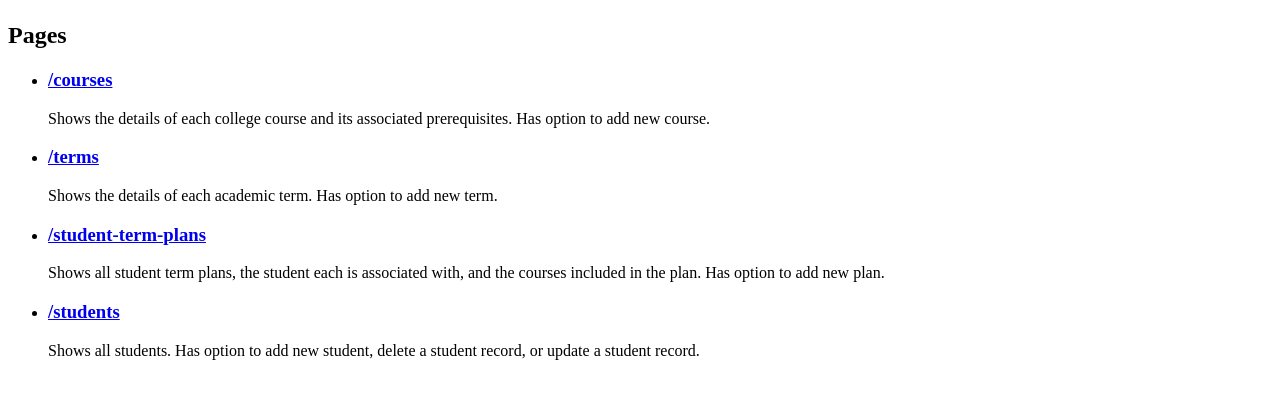
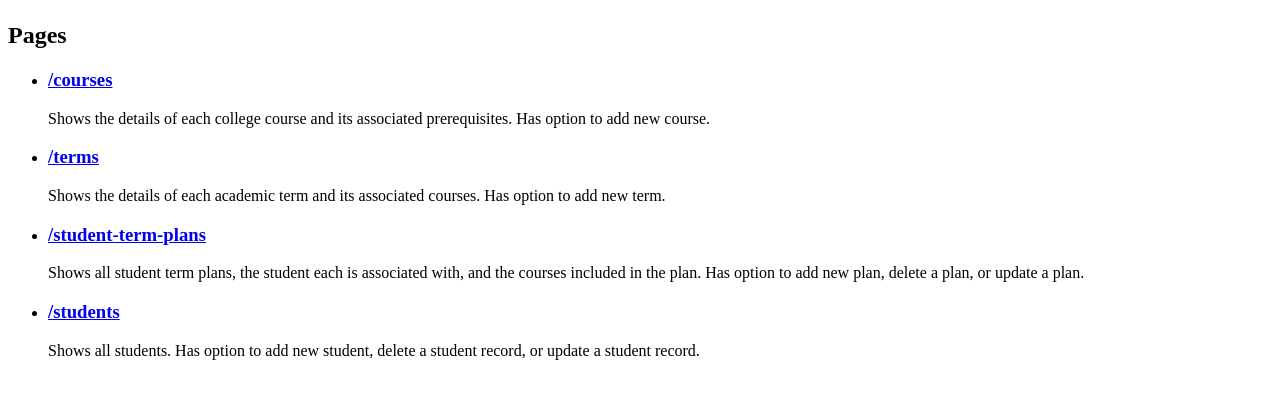
Before and after one commit to curleyr/CS340-OSUCourseTracker, a Flask app: page / in a window 1280 px wide. Shown: the part 58-457 px from the top of the page. Run offline with Flask 3, Linux system fonts and the light colour scheme; some libraries are stand-ins or nearby versions.

Commit message:
modifies the index page description for courses and student term plans

```diff
--- a/templates/index.j2
+++ b/templates/index.j2
@@ -29,11 +29,11 @@
         </li>
         <li>
           <h3><a href="/terms">/terms</a></h3>
-          <p>Shows the details of each academic term. Has option to add new term.</p>
+          <p>Shows the details of each academic term and its associated courses. Has option to add new term.</p>
         </li>
         <li>
           <h3><a href="/student-term-plans">/student-term-plans</a></h3>
-          <p>Shows all student term plans, the student each is associated with, and the courses included in the plan. Has option to add new plan.</p>
+          <p>Shows all student term plans, the student each is associated with, and the courses included in the plan. Has option to add new plan, delete a plan, or update a plan.</p>
         </li>
         <li>
           <h3><a href="/students">/students</a></h3>
```
